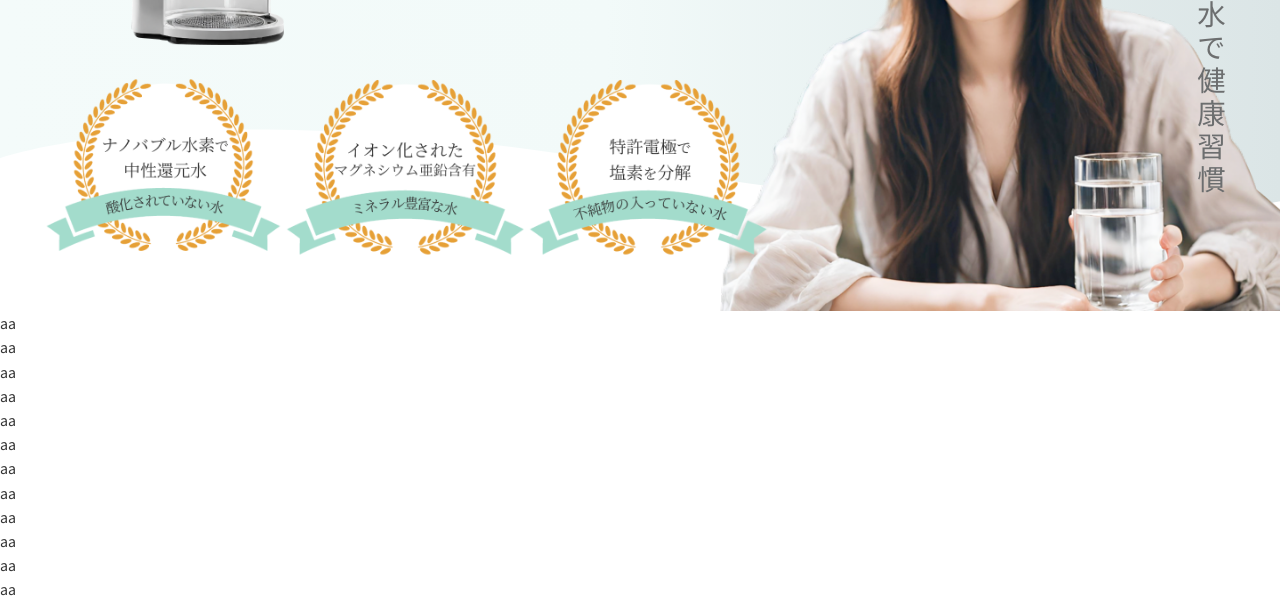
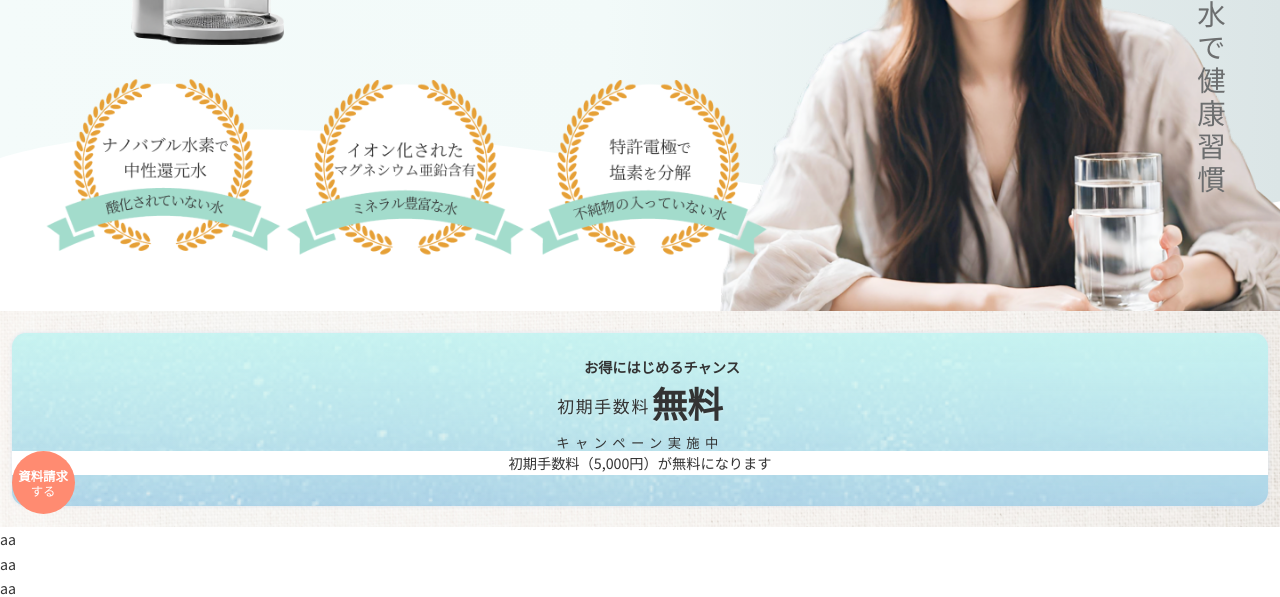
Before and after one commit to wanosuke-t/portfolio-practice-001, a plain HTML site: page index.html in a window 1280 px wide. Shown: the part 350-947 px from the top of the page. Drawn offline with nearby package versions, Linux system fonts and the light colour scheme; a web font is replaced by a local one.

Commit message:
CTAカードの作成（途中）

```diff
--- a/index.html
+++ b/index.html
@@ -24,9 +24,11 @@
 	<header class="l-header">
 		<div class="l-header__inner">
 
-			<a href="/" class="p-header__logo">
-				<img src="./img/header-logo.png" alt="SUISOPOTのロゴ" width="374" height="144">
-			</a>
+			<h1 class="p-header__logo">
+				<a href="/">
+					<img src="./img/common/header-logo.png" alt="SUISOPOT" width="374" height="144">
+				</a>
+			</h1>
 
 			<nav class="p-header__nav">
 				<ul class="p-header__nav-list">
@@ -40,7 +42,7 @@
 
 			<div class="p-header__tel">
 				<div class="p-header__tel-number">
-					<img src="./img/icon-tel.svg" alt="電話アイコン" class="p-header__tel-icon" width="16" height="17">
+					<img src="./img/common/icon-tel.svg" alt="電話アイコン" class="p-header__tel-icon" width="16" height="17">
 					<a href="tel:0123456789" class="p-header__tel-link">03-1234-5678</a>
 				</div>
 				<div class="p-header__tel-time">平日受付 9:00-17:00(祝日を除く)</div>
@@ -60,15 +62,16 @@
 		</div><!-- l-header__inner -->
 	</header><!-- l-header -->
 
+
 	<main class="l-main">
 
-		<div class="p-fv">
+		<section class="p-fv">
 			<div class="p-fv__inner">
 
 				<!-- メインコピー -->
-				<div class="p-fv__catch">健康<span class="p-fv__char-conj">と</span>美しさ<span class="p-fv__char-conj">は</span><span
+				<h2 class="p-fv__catch">健康<span class="p-fv__char-conj">と</span>美しさ<span class="p-fv__char-conj">は</span><span
 						class="p-fv__char-comma">、</span><br>自宅<span class="p-fv__char-conj">で</span>作る時代
-				</div>
+				</h2>
 
 				<!-- 縦書きテキスト -->
 				<div class="p-fv__vertical-text">ナノバブル水素水で健康習慣</div>
@@ -91,7 +94,7 @@
 
 				<!-- 商品画像 -->
 				<div class="fv__product">
-					<img src="./img/fv/fv-product.png" alt="SUISOPOT商品画像" width="347" height="607">
+					<img src="./img/common/product.png" alt="SUISOPOT商品画像" width="347" height="607">
 				</div>
 
 				<!-- 人物画像 -->
@@ -108,8 +111,24 @@
 
 			</div><!-- p-fv__inner -->
 
+		</section><!-- p-fv -->
 
-		</div><!-- p-fv -->
+
+		<div class="c-cta-card">
+			<div class="c-cta-card__box">
+
+				<p class="c-cta-card__lead">お得にはじめるチャンス</p>
+				<div class="c-cta-card__highlight">
+					<span class="c-cta-card__label">初期手数料</span>
+					<span class="c-cta-card__free">無料</span>
+				</div>
+				<p class="c-cta-card__sub">キャンペーン実施中</p>
+
+				<p class="c-cta-card__note">初期手数料（5,000円）が無料になります</p>
+				<a href="#" class="c-cta-card__btn c-btn-action c-btn-action--circle">資料請求<span>する</span></a>
+
+			</div><!-- c-cta-card__box -->
+		</div><!-- c-cta-card -->
 
 		<!-- コンテンツここに入れる -->
 		<p>aa</p>
--- a/sass/component/_c-btn-action.scss
+++ b/sass/component/_c-btn-action.scss
@@ -39,7 +39,7 @@
       display: inline-block;
       width: global.rem(9px);
       height: global.rem(15px);
-      background: url("../img/arrow-btn.svg") no-repeat center center / contain;
+      background: url("../img/common/arrow-btn.svg") no-repeat center center / contain;
 
       @include global.mq(pc) {
         display: none;
@@ -52,5 +52,18 @@
 
   &--circle {
     box-shadow: none;
+    border-radius: 50%;
+    width: global.rem(71px);
+    height: global.rem(71px);
+    flex-direction: column;
+    font-size: global.rem(14px);
+    font-weight: 700;
+    line-height: 1.2;
+    padding-top: global.rem(3px);
+
+    span {
+      font-size: global.rem(14px);
+      font-weight: 400;
+    }
   }
 }
--- /dev/null
+++ b/sass/component/_c-cta-card.scss
@@ -0,0 +1,80 @@
+@use "../global" as global;
+
+.c-cta-card {
+  background: url("../img/cta-card/cta-card-bg-sp.jpg") no-repeat center center /
+    cover;
+  // background: url("../img/cta-card/cta-card-bg-sp.jpg") lightgray 50% / cover
+  //     no-repeat,
+  // global.$color-base-1;
+  padding-block: global.rem(24px);
+
+  @include global.mq(pc) {
+    background: url("../img/cta-card/cta-card-bg-pc.jpg") no-repeat center
+      center / cover;
+  }
+}
+
+.c-cta-card__box {
+  text-align: center;
+  margin-inline: global.rem(13px);
+  padding-top: global.rem(30px);
+  padding-bottom: global.rem(62px);
+  position: relative;
+
+  border-radius: global.rem(16px);
+  background: linear-gradient(
+      180deg,
+      rgba(205, 251, 243, 0.7) 0%,
+      rgba(205, 230, 250, 0) 100%
+    ),
+    url("../img/cta-card/cta-card-box-sp.png") lightgray 50% / cover no-repeat;
+  box-shadow: 0 0 4px #dae4ee;
+}
+
+.c-cta-card__lead {
+  font-weight: 700;
+  line-height: 1.2;
+  padding-left: global.rem(49.32px);
+}
+
+.c-cta-card__highlight {
+  display: flex;
+  justify-content: center;
+  gap: global.rem(2px);
+  margin-top: global.rem(6px);
+}
+
+.c-cta-card__label {
+  margin-top: global.rem(16.1px);
+  text-shadow: 0px 2.132px 2.132px rgba(255, 255, 255, 0.25);
+  font-size: global.rem(19px);
+  font-weight: 500;
+  line-height: 1.2;
+  letter-spacing: global.rem(1.9px);
+}
+
+.c-cta-card__free {
+  text-shadow: 0px 2.132px 2.132px rgba(255, 255, 255, 0.25);
+  font-size: global.rem(40px);
+  font-weight: 700;
+  line-height: 1.2;
+}
+
+.c-cta-card__sub {
+  font-size: global.rem(15px);
+  font-weight: 500;
+  line-height: 1.2;
+  letter-spacing: global.rem(6px);
+  margin-top: global.rem(12px);
+}
+
+.c-cta-card__note {
+  position: absolute;
+  width: calc(100% - global.rem(4px));
+  width: 100%;
+  background: global.$color-base-1;
+}
+
+.c-cta-card__btn {
+  position: absolute;
+}
--- a/sass/component/_index.scss
+++ b/sass/component/_index.scss
@@ -1,2 +1,3 @@
 @use "_c-btn-action";
 @use "_c-btn-link";
+@use "_c-cta-card";
--- a/sass/project/_p-header.scss
+++ b/sass/project/_p-header.scss
@@ -1,11 +1,13 @@
 @use "../global" as global;
 
 .p-header__logo {
-  display: block;
-  width: global.rem(151px);
+  a {
+    display: block;
+    width: global.rem(151px);
 
-  @include global.mq(pc) {
-    width: global.rem(187px);
+    @include global.mq(pc) {
+      width: global.rem(187px);
+    }
   }
 }
 .p-header__nav {
```
Also changed, not shown: css/style.css, img/common/arrow-btn.svg (renamed from img/arrow-btn.svg), img/common/header-logo.png (renamed from img/header-logo.png), img/common/icon-tel.svg (renamed from img/icon-tel.svg), img/common/product.png (renamed from img/fv/fv-product.png), img/cta-card/cta-card-bg-pc.jpg (added), img/cta-card/cta-card-bg-sp.jpg (added), img/cta-card/cta-card-box-pc.png (added), img/cta-card/cta-card-box-sp.png (added).
